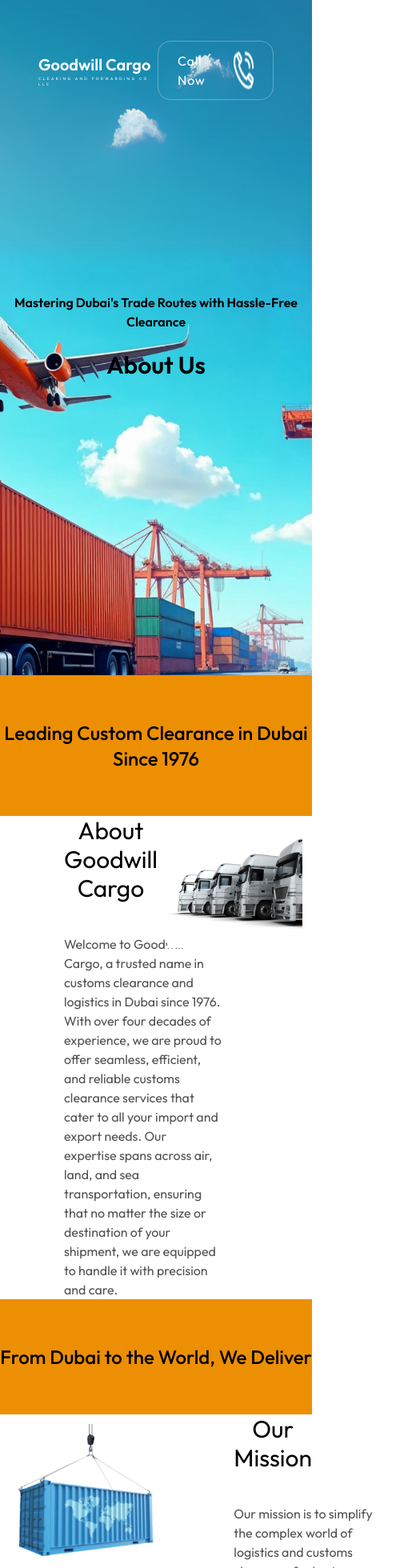
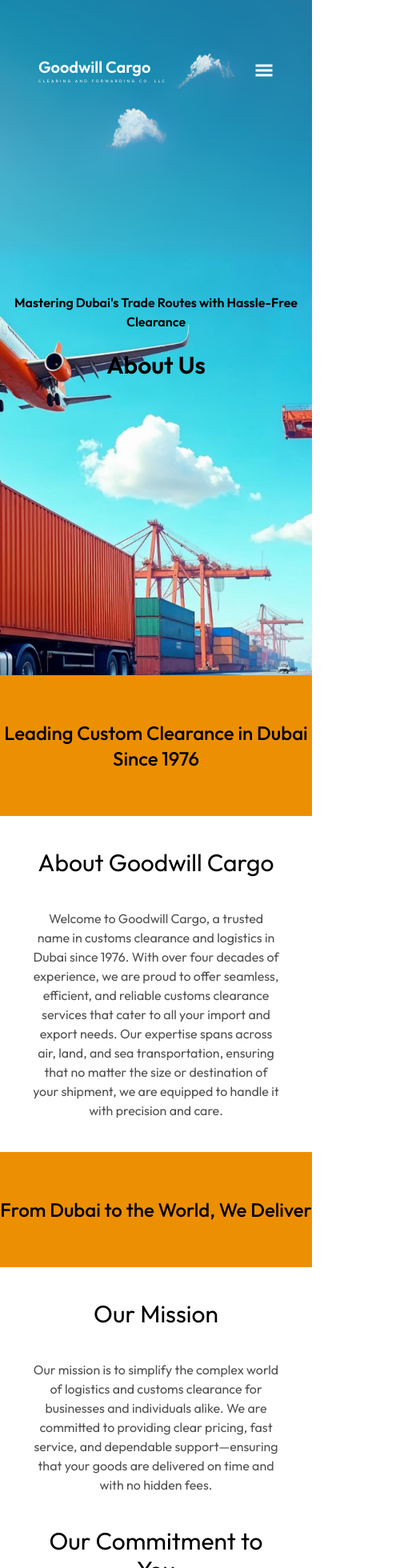
Before and after one commit to Sohaib-Ahmed869/GoodwillCargo, a React (Vite) app: page /about in a window 390 px wide. Shown: the top 1960 px of the page at 80% size, 515 px wide, since content can reach past the window. Built offline with nearby package versions, Linux system fonts and the light colour scheme.

Commit message:
make navbar and half about page responsive

```diff
--- a/package.json
+++ b/package.json
@@ -13,6 +13,7 @@
     "react": "^18.3.1",
     "react-animated-numbers": "^0.18.0",
     "react-dom": "^18.3.1",
+    "react-icons": "^5.3.0",
     "react-router-dom": "^6.27.0"
   },
   "devDependencies": {
--- a/src/about/Page.jsx
+++ b/src/about/Page.jsx
@@ -12,7 +12,7 @@ const Page = () => {
       <Hero title={title} />
       <About />
       <OurMission />
-      <Choose />
+      {/* <Choose /> */}
       <OurCommitment />
     </div>
   )
--- a/src/component/about/About.jsx
+++ b/src/component/about/About.jsx
@@ -7,12 +7,12 @@ const About = () => {
       <h1 className="bg-primary text-2xl sm:text-3xl md:text-4xl xl:text-6xl 2xl:text-6xl font-medium py-14 text-center">
         Leading Custom Clearance in Dubai Since 1976
       </h1>
-      <div className="flex  justify-between ">
-        <div className=" flex   justify-center w-3/4 flex-col gap-10 md:px-9 items-start text-center">
-          <h1 className="text-3xl  ml-20  md:text-4xl xl:text-5xl 2xl:text-5xl">
+      <div className="flex flex-col lg:flex-row  justify-between py-10 ">
+        <div className=" flex   justify-center w-full   z-20 lg:w-3/4 flex-col gap-10  px-10 lg:pl-20 items-start ">
+          <h1 className="text-3xl text-center lg:text-start w-full  md:text-4xl xl:text-5xl 2xl:text-5xl">
             About Goodwill Cargo
           </h1>
-          <p className="text-start ml-20 text-base md:text-xl xl:text-2xl 2xl:text-2xl w-full xl:w-5/6 text-[#525252] !leading-normal">
+          <p className="text-center lg:text-start text-base md:text-xl xl:text-2xl 2xl:text-2xl w-full xl:w-5/6 text-[#525252] !leading-normal">
             Welcome to Goodwill Cargo, a trusted name in customs clearance and
             logistics in Dubai since 1976. With over four decades of experience,
             we are proud to offer seamless, efficient, and reliable customs
@@ -22,8 +22,8 @@ const About = () => {
             are equipped to handle it with precision and care.
           </p>
         </div>
-        <div className="  flex justify-end h-full p-3">
-          <img src={AboutImage} className="w-[59rem]" alt="about image" />
+        <div className=" hidden lg:flex justify-end h-full ">
+          <img src={AboutImage} className="w-2/3 md:w-2/4 lg:w-[59rem]" alt="about image" />
         </div>
       </div>
     </>
--- a/src/component/about/OurCommitment.jsx
+++ b/src/component/about/OurCommitment.jsx
@@ -3,7 +3,7 @@ import CommitmentImg from "../../assets/about/our-commitment.png";
 
 const OurCommitment = () => {
   return (
-    <div className="flex flex-col gap-20 md:px-9 mb-20  items-center text-center  ">
+    <div className="flex flex-col gap-10 lg:gap-20 md:px-9 mb-20 px-10  items-center text-center  ">
       <h1 className="text-3xl md:text-4xl xl:text-5xl 2xl:text-5xl">
         Our Commitment to You
       </h1>
--- a/src/component/about/OurMission.jsx
+++ b/src/component/about/OurMission.jsx
@@ -1,5 +1,5 @@
-import React from 'react'
-import OurMissionImg from '../../assets/about/our-mission.png'
+import React from "react";
+import OurMissionImg from "../../assets/about/our-mission.png";
 
 const OurMission = () => {
   return (
@@ -7,21 +7,30 @@ const OurMission = () => {
       <h1 className="bg-primary text-2xl sm:text-3xl md:text-4xl xl:text-6xl 2xl:text-6xl font-medium py-14 text-center">
         From Dubai to the World, We Deliver
       </h1>
-    <div className="flex flex-row-reverse  justify-between   ">
-      <div className=" flex   justify-center w-3/4 flex-col gap-10 md:px-9 items-start text-center">
-        <h1 className="text-3xl  ml-20  md:text-4xl xl:text-5xl 2xl:text-5xl">
+
+      <div className="flex flex-col lg:flex-row-reverse  justify-between py-10 ">
+        <div className=" flex   justify-center w-full   z-20 lg:w-3/4 flex-col gap-10  px-10 lg:pl-20 items-start ">
+          <h1 className="text-3xl text-center lg:text-start w-full  md:text-4xl xl:text-5xl 2xl:text-5xl">
             Our Mission
           </h1>
-        <p className="text-start ml-20 text-base md:text-xl xl:text-2xl 2xl:text-2xl w-full xl:w-5/6 text-[#525252] !leading-normal">
-        Our mission is to simplify the complex world of logistics and customs clearance for businesses and individuals alike. We are committed to providing clear pricing, fast service, and dependable support—ensuring that your goods are delivered on time and with no hidden fees.
+          <p className="text-center lg:text-start text-base md:text-xl xl:text-2xl 2xl:text-2xl w-full xl:w-5/6 text-[#525252] !leading-normal">
+            Our mission is to simplify the complex world of logistics and
+            customs clearance for businesses and individuals alike. We are
+            committed to providing clear pricing, fast service, and dependable
+            support—ensuring that your goods are delivered on time and with no
+            hidden fees.
           </p>
         </div>
-      <div className="  flex justify-end h-full p-3">
-        <img src={OurMissionImg} className="w-[59rem]" alt="about image" />
+        <div className=" hidden lg:flex justify-end h-full ">
+          <img
+            src={OurMissionImg}
+            className="w-2/3 md:w-2/4 lg:w-[59rem]"
+            alt="about image"
+          />
         </div>
       </div>
     </>
-  )
-}
+  );
+};
 
-export default OurMission
+export default OurMission;
--- a/src/component/common/Hero.jsx
+++ b/src/component/common/Hero.jsx
@@ -8,7 +8,7 @@ const Hero = ({ title }) => {
   return (
     <div className="w-full h-screen bg-gray-400  relative">
       <img
-        className={`absolute w-full   ${
+        className={`absolute  top-0 left-0 w-full  object-cover z-0   ${
           location.pathname === "/" ? null : "h-full"
         } z-0 object-cover`}
         src={hero}
--- a/src/component/common/Navbar.jsx
+++ b/src/component/common/Navbar.jsx
@@ -1,18 +1,25 @@
-import React from "react";
+import React, { useState } from "react";
 import { Link, useLocation } from "react-router-dom";
 import home from "../../assets/navbar/home.png";
 import contact from "../../assets/navbar/contact.png";
 import about from "../../assets/navbar/about.png";
 import services from "../../assets/navbar/service.png";
 import callNow from "../../assets/navbar/callNow.png";
+import { GiHamburgerMenu } from "react-icons/gi";
+import { ImCross } from "react-icons/im";
 
 const Navbar = () => {
+  const [open, setOpen] = useState(false);
   const location = useLocation();
+
+  const handleToggle = () => {
+    setOpen(!open);
+  };
+
   return (
-    <div className="absolute z-20 flex justify-between items-center w-full h-44 px-12  xl:px-24">
-
-      {/* left part of  navbar  */}
-      <div className="text-white">
+    <div className="absolute z-20 flex justify-between items-center w-full h-44 px-12 xl:px-24">
+      {/* Left part of navbar with logo */}
+      <div className="text-white flex items-center">
         <Link to="/">
           <h1 className="text-xl xl:text-2xl font-semibold">Goodwill Cargo</h1>
           <p className="text-[.3rem] xl:text-[.4rem] tracking-[2.4px]">
@@ -21,13 +28,12 @@ const Navbar = () => {
         </Link>
       </div>
 
-
-      {/* center part of navbar  */}
+      {/* Center part of navbar */}
       <div
-        className={` hidden lg:flex rounded-full items-center justify-center py-4 px-14 gap-14 ${
+        className={`hidden lg:flex rounded-full items-center justify-center py-4 px-14 gap-14 ${
           location.pathname === "/contact"
-            ? "bg-primary bg-opacity-100  "
-            : "bg-white bg-opacity-10   "
+            ? "bg-primary bg-opacity-100"
+            : "bg-white bg-opacity-10"
         } hover:bg-opacity-35 hover:scale-105 transition-transform duration-500`}
       >
         <Link to="/">
@@ -60,17 +66,73 @@ const Navbar = () => {
         </Link>
       </div>
 
+      {/* Right part of navbar with Call Now button and Hamburger */}
+      <div className="flex items-center gap-4">
+        {/* Call Now button */}
+        <div
+          className={`hidden lg:flex border ${
+            location.pathname === "/contact"
+              ? "border-primary border-opacity-100 border-2"
+              : "border-white border-opacity-30"
+          } px-6 xl:px-6 py-3 xl:py-4 rounded-2xl gap-2 hover:scale-110 transition-transform duration-200 cursor-pointer`}
+        >
+          <h1 className="text-white tracking-wider text-md xl:text-xl">
+            Call Now
+          </h1>
+          <img src={callNow} alt="call now icon" />
+        </div>
 
-      {/* last part of navbar  */}
+        {/* Hamburger menu for mobile */}
+        <div className="lg:hidden ">
+          {open ? (
+            null
+          ) : (
+            <GiHamburgerMenu
+              onClick={handleToggle}
+              className="text-white text-2xl z-40"
+            />
+          )}
+        </div>
+      </div>
+
+      {/* Mobile menu */}
       <div
-        className={`flex border   ${
-          location.pathname === "/contact"
-            ? "border-primary border-opacity-100 border-2  "
-            : "border-white border-opacity-30 "
-        } border-opacity-30 px-6 xl:px-6 py-3 xl:py-4 rounded-2xl gap-2 hover:scale-110 transition-transform duration-200 cursor-pointer`}
+        className={`fixed top-0 -right-0 w-1/4 pt-20 h-screen shadow-2xl bg-primary bg-opacity-50 flex flex-col items-center lg:hidden transition-all duration-500 ease-in-out ${
+          open ? "translate-x-0 opacity-100" : "translate-x-full opacity-0"
+        }`}
       >
-        <h1 className="text-white tracking-wider text-md xl:text-xl">Call Now</h1>
-        <img src={callNow} className="" alt="call now icon" />
+         <ImCross
+              onClick={handleToggle}
+              className="text-white text-2xl z-40"
+            />
+        <Link to="/" onClick={() => setOpen(false)}>
+          <img
+            src={home}
+            className="w-9 xl:w-12 hover:scale-110 transition-transform duration-200 my-4"
+            alt="home-navbar-icon"
+          />
+        </Link>
+        <Link to="/about" onClick={() => setOpen(false)}>
+          <img
+            src={about}
+            className="w-9 xl:w-12 hover:scale-110 transition-transform duration-200 my-4"
+            alt="about-navbar-icon"
+          />
+        </Link>
+        <Link to="/service" onClick={() => setOpen(false)}>
+          <img
+            src={services}
+            className="w-9 xl:w-12 hover:scale-110 transition-transform duration-200 my-4"
+            alt="services-navbar-icon"
+          />
+        </Link>
+        <Link to="/contact" onClick={() => setOpen(false)}>
+          <img
+            src={contact}
+            className="w-9 xl:w-12 hover:scale-110 transition-transform duration-200 my-4"
+            alt="contact-navbar-icon"
+          />
+        </Link>
       </div>
     </div>
   );
```
Also changed, not shown: 1 other file (tests, documents, lock files or other folders). Lines whose indentation alone changed are shown as unchanged.
